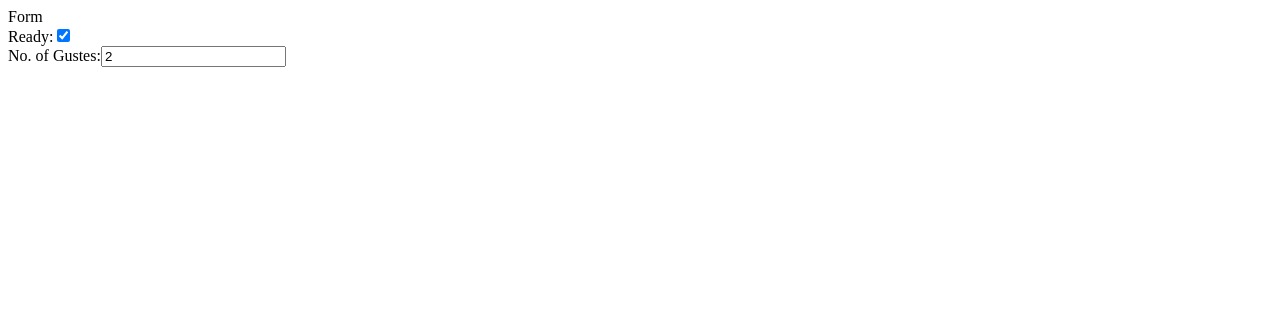
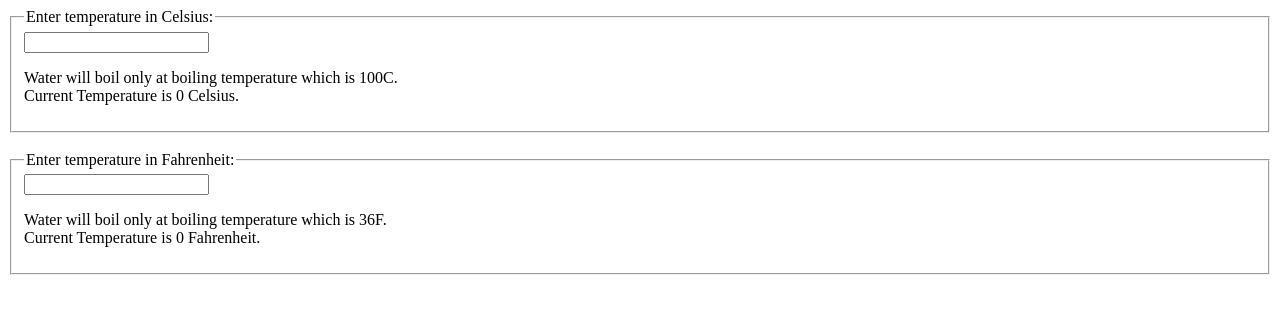
Before and after one commit to asachan2707/React-App, a React (Create React App) app: page / in a window 1280 px wide. Shown: the top 314 px of the page. Built offline with nearby package versions, Linux system fonts and the light colour scheme.

Commit message:
TK-1007: Temperature Calculator

```diff
--- a/src/components/ClassBased/Reservation-lib/ReservationForm.js
+++ b/src/components/ClassBased/Reservation-lib/ReservationForm.js
@@ -12,14 +12,14 @@ class Form_Reservation extends React.Component {
 
     handleInputChange(event) {
         const target = event.target;
-        const value = target.type ==='checkbox' ? target.checked : target.value;
+        const value = target.type === 'checkbox' ? target.checked : target.value;
         const name = target.name;
         this.setState({ [name]: value });
     }
 
     render() {
         return (
-            <div>Form
+            <div>
                 <form>
                     <label>
                         Ready:
--- /dev/null
+++ b/src/components/ClassBased/Temp_Calculator/Temparature_Calculator.js
@@ -0,0 +1,65 @@
+import React from 'react';
+
+const scaleName = {
+    c: 'Celsius',
+    f: 'Fahrenheit'
+}
+
+function Boiling_Verdict(props) {
+    let message;
+    if ((props.temperature >= 100 && props.unit === 'Celsius') || (props.temperature >= 36 && props.unit === 'Fahrenheit')) {
+        message = 'Water will boil at this temperature.'
+    } else {
+        if (props.unit === 'Fahrenheit') {
+            message = 'Water will boil only at boiling temperature which is 36F.';
+        } else {
+            message = 'Water will boil only at boiling temperature which is 100C.';
+        }
+    }
+
+    return <p>{message}
+        <br />
+        Current Temperature is {props.temperature || 0} {props.unit}.
+    </p>;
+}
+
+class Temparature_Input extends React.Component {
+    constructor(props) {
+        super(props);
+        this.state = { temperature: '' }
+        this.handleChange = this.handleChange.bind(this);
+    }
+
+    handleChange(e) {
+        this.setState({ temperature: e.target.value });
+    }
+
+    render() {
+        const temperature = this.state.temperature;
+        const scale = this.props.scale;
+        const temeratureUnit = scaleName[scale];
+        return (
+            <div>
+                <fieldset>
+                    <legend>Enter temperature in {temeratureUnit}:</legend>
+                    <span><input value={temperature} onChange={this.handleChange} /></span>
+                    <span><Boiling_Verdict temperature={temperature} unit={temeratureUnit} /></span>
+                </fieldset>
+            </div>
+        );
+    }
+}
+
+class Temparature_Calculator extends React.Component {
+    render() {
+        return (
+            <div>
+                <Temparature_Input scale='c' />
+                <br />
+                <Temparature_Input scale='f' />
+            </div>
+        );
+    }
+}
+
+export default Temparature_Calculator;
--- a/src/index.js
+++ b/src/index.js
@@ -18,6 +18,7 @@ import Toggle from './components/ClassBased/Toggle-lib/Toggle'
 import Login from './components/ClassBased/Login-lib/Login'
 import Blog from './components/ClassBased/Blog-lib/Blog';
 import Form_Reservation from './components/ClassBased/Reservation-lib/ReservationForm'
+import Temparature_Calculator from './components/ClassBased/Temp_Calculator/Temparature_Calculator'
 
 // Functional component start
     // 1 Normal page with header, footer and main content section
@@ -73,4 +74,7 @@ import Form_Reservation from './components/ClassBased/Reservation-lib/Reservatio
     // ReactDOM.render(<Blog />, document.getElementById('root'));
 
     // 16 Form
-    ReactDOM.render(<Form_Reservation />, document.getElementById('root'));
+    // ReactDOM.render(<Form_Reservation />, document.getElementById('root'));
+
+    // 17 Lifting State Up > Temparature calculator
+    ReactDOM.render(<Temparature_Calculator />, document.getElementById('root'));
```
